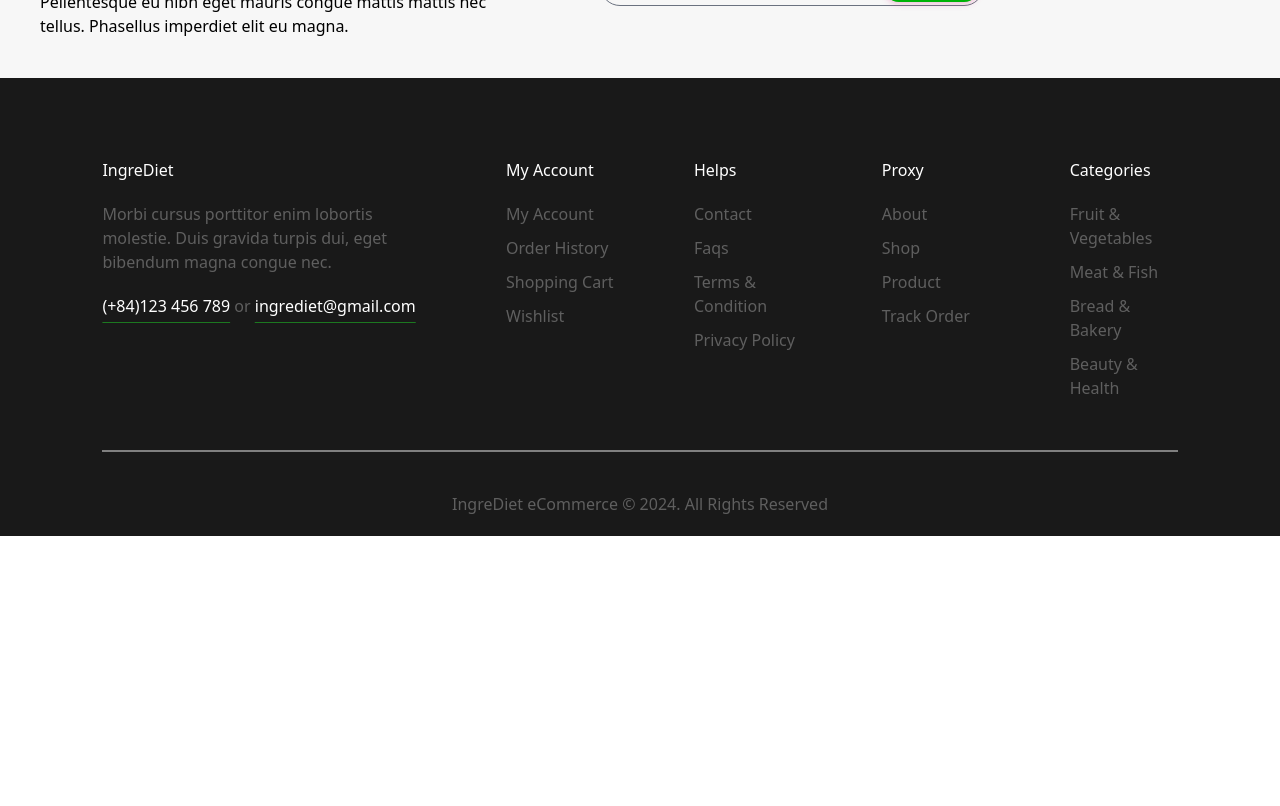
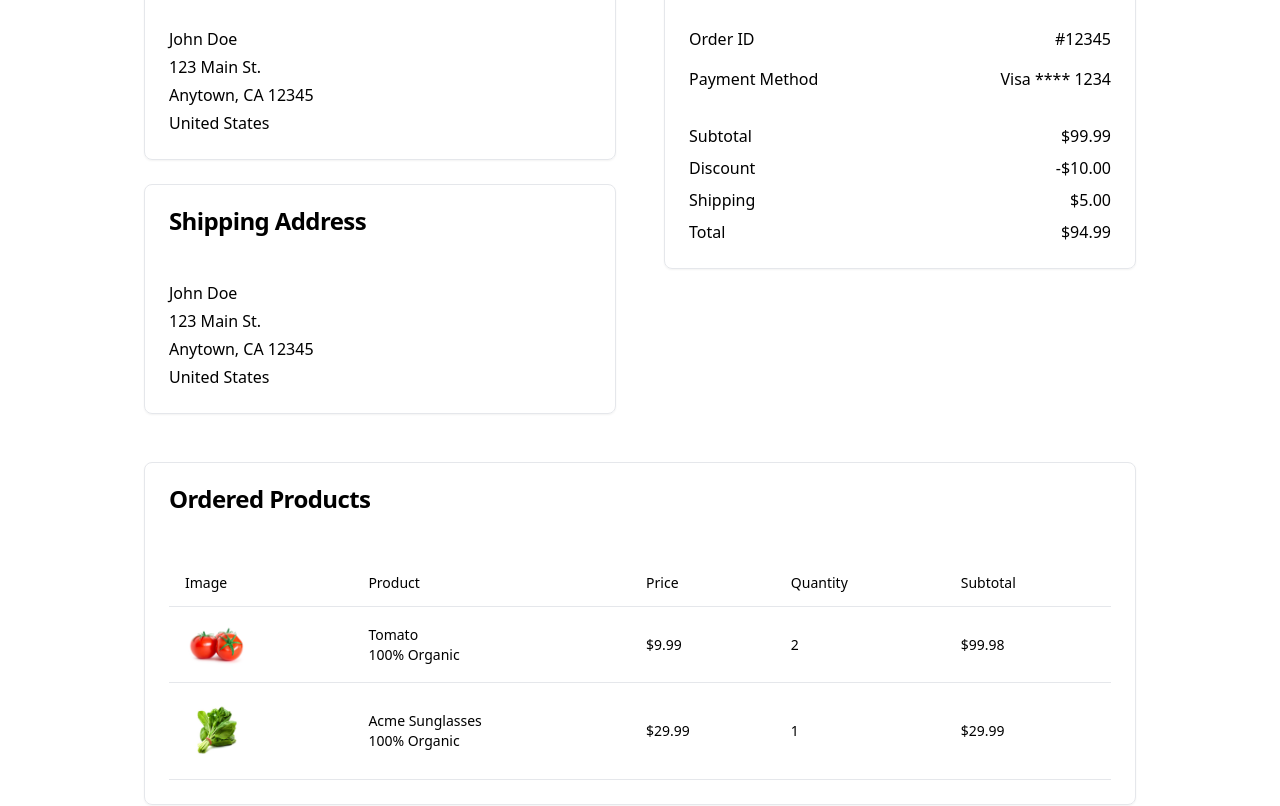
Before and after one commit to RokU-exe/BuildingITSystem, a React (Vite) app in the folder frontend/: page /orderdetails in a window 1280 px wide. Shown: the part 220-1026 px from the top of the page. Before the commit the page ends 800 px from the top, so only its background shows below. Built offline with nearby package versions, Linux system fonts and the light colour scheme.

Commit message:
#35-Create Order Details page

```diff
--- a/frontend/src/App.jsx
+++ b/frontend/src/App.jsx
@@ -10,6 +10,7 @@ import Products from './pages/Products/Products'
 import ProductDisplay from './pages/ProductDisplay/ProductDisplay'
 import ShoppingCart from './pages/ShoppingCart/ShoppingCart'
 import OrderHistory from './pages/OrderHistory/OrderHistory'
+import OrderDetails from './pages/OrderDetails/OrderDetails'
 import Profile from './pages/Profile/Profile'
 import { Route, Routes } from 'react-router-dom'
 
@@ -29,6 +30,7 @@ const App = () => {
           <Route path='/shoppingcart' element={<ShoppingCart/>} />
           <Route path='/profile' element={<Profile/>} />
           <Route path='/orderhistory' element={<OrderHistory/>} />
+          <Route path='/orderdetails' element={<OrderDetails/>} />
        </Routes>
       </div>
       <Subcribe/>
--- /dev/null
+++ b/frontend/src/pages/OrderDetails/OrderDetails.jsx
@@ -0,0 +1,152 @@
+import React from 'react'
+import { assets } from '../../assets/assets'
+
+const OrderDetails = () => {
+  return (
+    <div class="grid md:grid-cols-2 gap-6 lg:gap-12 items-start max-w-6xl px-4 mx-auto py-6">
+    <div class="grid gap-6">
+        <div class="rounded-lg border bg-card text-card-foreground shadow-sm" data-v0-t="card">
+        {/* Billing Address */}
+        <div class="flex flex-col space-y-1.5 p-6">
+            <h3 class="whitespace-nowrap text-2xl font-semibold leading-none tracking-tight">Billing Address</h3>
+        </div>
+        <div class="p-6">
+            <address class="grid gap-1 not-italic">
+            <span>John Doe</span>
+            <span>123 Main St.</span>
+            <span>Anytown, CA 12345</span>
+            <span>United States</span>
+            </address>
+        </div>
+        </div>
+        {/* Shipping address */}
+        <div class="rounded-lg border bg-card text-card-foreground shadow-sm" data-v0-t="card">
+        <div class="flex flex-col space-y-1.5 p-6">
+            <h3 class="whitespace-nowrap text-2xl font-semibold leading-none tracking-tight">Shipping Address</h3>
+        </div>
+        <div class="p-6">
+            <address class="grid gap-1 not-italic">
+            <span>John Doe</span>
+            <span>123 Main St.</span>
+            <span>Anytown, CA 12345</span>
+            <span>United States</span>
+            </address>
+        </div>
+        </div>
+    </div>
+    {/* Order Summary */}
+    <div class="grid gap-6">
+        <div class="rounded-lg border bg-card text-card-foreground shadow-sm" data-v0-t="card">
+        <div class="flex flex-col space-y-1.5 p-6">
+            <h3 class="whitespace-nowrap text-2xl font-semibold leading-none tracking-tight">Order Summary</h3>
+        </div>
+        <div class="p-6 grid gap-4">
+            <div class="flex items-center justify-between">
+            <span>Order ID</span>
+            <span>#12345</span>
+            </div>
+            <div class="flex items-center justify-between">
+            <span>Payment Method</span>
+            <div class="flex items-center gap-2">
+                <div class="h-5 w-5"></div>
+                <span>Visa **** 1234</span>
+            </div>
+            </div>
+            <div data-orientation="horizontal" role="none" class="shrink-0 bg-border h-[1px] w-full"></div>
+            <div class="grid gap-2">
+            <div class="flex items-center justify-between">
+                <span>Subtotal</span>
+                <span>$99.99</span>
+            </div>
+            <div class="flex items-center justify-between">
+                <span>Discount</span>
+                <span>-$10.00</span>
+            </div>
+            <div class="flex items-center justify-between">
+                <span>Shipping</span>
+                <span>$5.00</span>
+            </div>
+            <div class="flex items-center justify-between font-medium">
+                <span>Total</span>
+                <span>$94.99</span>
+            </div>
+            </div>
+        </div>
+        </div>
+    </div>
+    {/* Ordered Products */}
+    <div class="col-span-2">
+        <div class="rounded-lg border bg-card text-card-foreground shadow-sm" data-v0-t="card">
+        <div class="flex flex-col space-y-1.5 p-6">
+            <h3 class="whitespace-nowrap text-2xl font-semibold leading-none tracking-tight">Ordered Products</h3>
+        </div>
+        <div class="p-6">
+            <div class="relative w-full overflow-auto">
+            <table class="w-full caption-bottom text-sm">
+                <thead class="[&amp;_tr]:border-b">
+                <tr class="border-b transition-colors hover:bg-muted/50 data-[state=selected]:bg-muted">
+                    <th class="h-12 px-4 text-left align-middle font-medium text-muted-foreground [&amp;:has([role=checkbox])]:pr-0">
+                    Image
+                    </th>
+                    <th class="h-12 px-4 text-left align-middle font-medium text-muted-foreground [&amp;:has([role=checkbox])]:pr-0">
+                    Product
+                    </th>
+                    <th class="h-12 px-4 text-left align-middle font-medium text-muted-foreground [&amp;:has([role=checkbox])]:pr-0">
+                    Price
+                    </th>
+                    <th class="h-12 px-4 text-left align-middle font-medium text-muted-foreground [&amp;:has([role=checkbox])]:pr-0">
+                    Quantity
+                    </th>
+                    <th class="h-12 px-4 text-left align-middle font-medium text-muted-foreground [&amp;:has([role=checkbox])]:pr-0">
+                    Subtotal
+                    </th>
+                </tr>
+                </thead>
+                <tbody class="[&amp;_tr:last-child]:border-0">
+                <tr class="border-b transition-colors hover:bg-muted/50 data-[state=selected]:bg-muted">
+                    <td class="p-4 align-middle [&amp;:has([role=checkbox])]:pr-0">
+                    <img
+                        src= {assets.tomato}
+                        alt="Product Image"
+                        width="64"
+                        height="64"
+                        class="rounded-md object-cover"
+                    />
+                    </td>
+                    <td class="p-4 align-middle [&amp;:has([role=checkbox])]:pr-0">
+                    <div class="font-medium">Tomato</div>
+                    <div class="text-muted-foreground">100% Organic</div>
+                    </td>
+                    <td class="p-4 align-middle [&amp;:has([role=checkbox])]:pr-0">$9.99</td>
+                    <td class="p-4 align-middle [&amp;:has([role=checkbox])]:pr-0">2</td>
+                    <td class="p-4 align-middle [&amp;:has([role=checkbox])]:pr-0">$99.98</td>
+                </tr>
+                <tr class="border-b transition-colors hover:bg-muted/50 data-[state=selected]:bg-muted">
+                    <td class="p-4 align-middle [&amp;:has([role=checkbox])]:pr-0">
+                    <img
+                        src={assets.spinach}
+                        alt="Product Image"
+                        width="64"
+                        height="64"
+                        class="rounded-md object-cover"
+                    />
+                    </td>
+                    <td class="p-4 align-middle [&amp;:has([role=checkbox])]:pr-0">
+                    <div class="font-medium">Acme Sunglasses</div>
+                    <div class="text-muted-foreground">100% Organic</div>
+                    </td>
+                    <td class="p-4 align-middle [&amp;:has([role=checkbox])]:pr-0">$29.99</td>
+                    <td class="p-4 align-middle [&amp;:has([role=checkbox])]:pr-0">1</td>
+                    <td class="p-4 align-middle [&amp;:has([role=checkbox])]:pr-0">$29.99</td>
+                </tr>
+                </tbody>
+            </table>
+            </div>
+        </div>
+        </div>
+    </div>
+    </div>
+  )
+}
+
+export default OrderDetails
--- a/frontend/src/pages/OrderHistory/OrderHistory.jsx
+++ b/frontend/src/pages/OrderHistory/OrderHistory.jsx
@@ -1,6 +1,5 @@
 import React from 'react'
 import { assets } from '../../assets/assets'
-
 
 const OrderHistory = () => {
   return (
```
